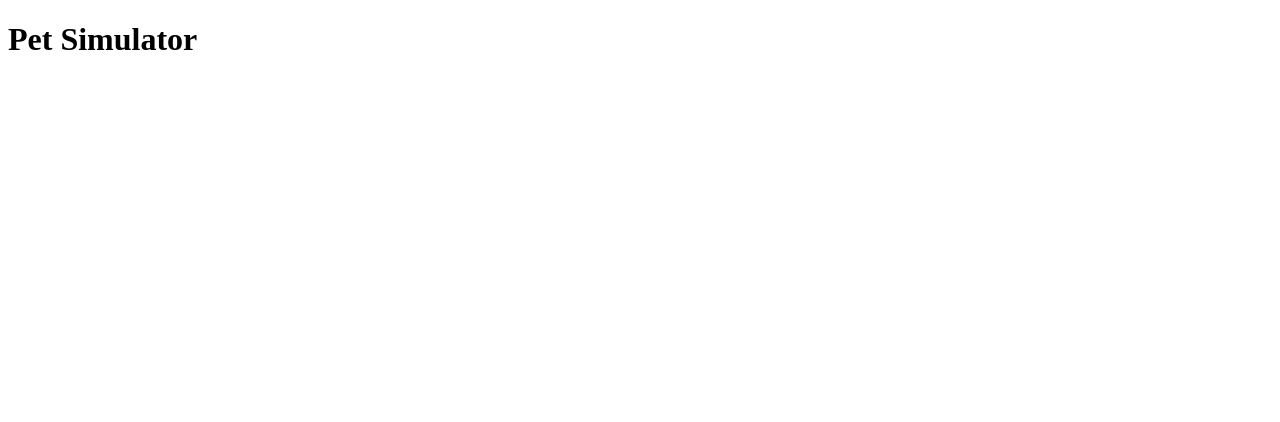
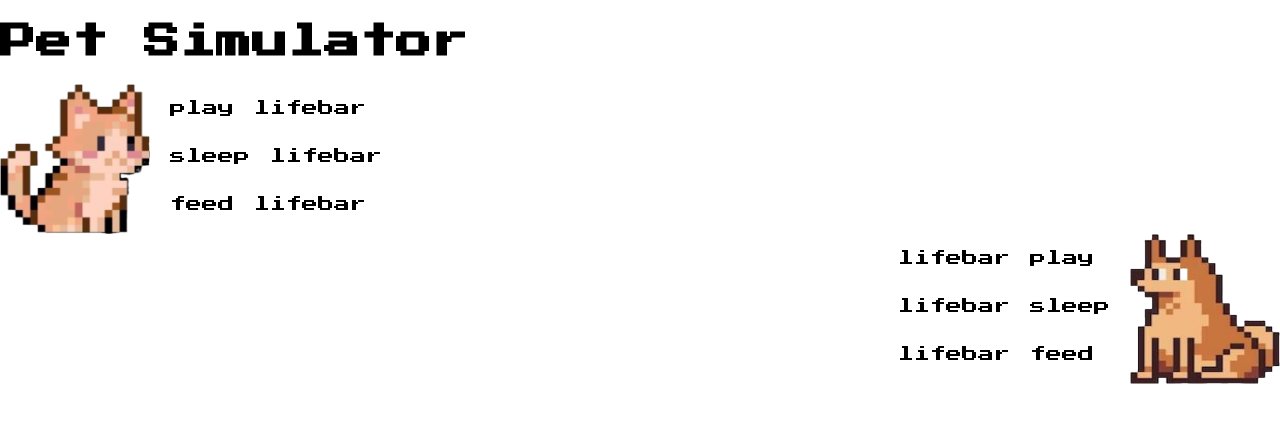
Before and after one commit to evermyoui/pet_sim, a plain HTML site: page index.html in a window 1280 px wide. Drawn offline with Linux system fonts and the light colour scheme.

Commit message:
Apply different font. place main images. html clean up

```diff
--- a/index.html
+++ b/index.html
@@ -1,14 +1,50 @@
 <!DOCTYPE html>
 <html lang="en">
 <head>
-
-    <div>
+    <meta charset="UTF-8">
+    <meta name="viewport" content="width=device-width, initial-scale=1.0">
+    <title>Pet Simulator</title>
+    <link rel="stylesheet" href="style.css">
+    <link href="https://fonts.googleapis.com/css2?family=Press+Start+2P&display=swap" rel="stylesheet">
+</head>
+<body>
+        <div>
         <h1>Pet Simulator</h1>
-
     </div>
-
-
-
+    <div class="containerCat">
+        <img src="./cat_img/cat1.png" alt="cat on home page" width="150px" height="150px" class="catImg">
+        <div>
+            <div class="lifebar">
+                <p>play</p>
+                <p>lifebar</p>
+            </div>
+            <div class="lifebar">
+                <p>sleep</p>
+                <p>lifebar</p>
+            </div>
+            <div class="lifebar">
+                <p>feed</p>
+                <p>lifebar</p>
+            </div>
+        </div>
+    </div>
+    <div class="containerDog">
+        <div>
+            <div class="lifebar">
+                <p>lifebar</p>
+                <p>play</p>
+            </div>
+            <div class="lifebar">
+                <p>lifebar</p>
+                <p>sleep</p>
+            </div>
+            <div class="lifebar">
+                <p>lifebar</p>
+                <p>feed</p>
+            </div>
+        </div>
+    <img src="./dog_img/dog1.png" alt="dog on home page" width="150px" height="150px" class="dogImg">
+    </div>
     <script src="script.js"></script>
 </body>
 </html>
--- a/style.css
+++ b/style.css
@@ -0,0 +1,34 @@
+body {
+    font-family: 'Press Start 2P', cursive;
+    margin: 0;
+    padding: 0;
+}
+
+h1 {
+    font-size: 36px;
+}
+
+.containerCat {
+    display: flex;
+    justify-content: flex-start;
+    gap: 20px;
+}
+
+.containerDog {
+    display: flex;
+    justify-content: flex-end;
+    gap: 20px;
+}
+
+.lifebar {
+    display: flex;
+    gap: 20px;
+}
+
+.catImg {
+    transform: scaleX(-1);
+}
+
+.dogImg{
+    transform: scaleX(-1);
+}
```
Also changed, not shown: cat_img/cat1.png (added), dog_img/dog1.png (added).
